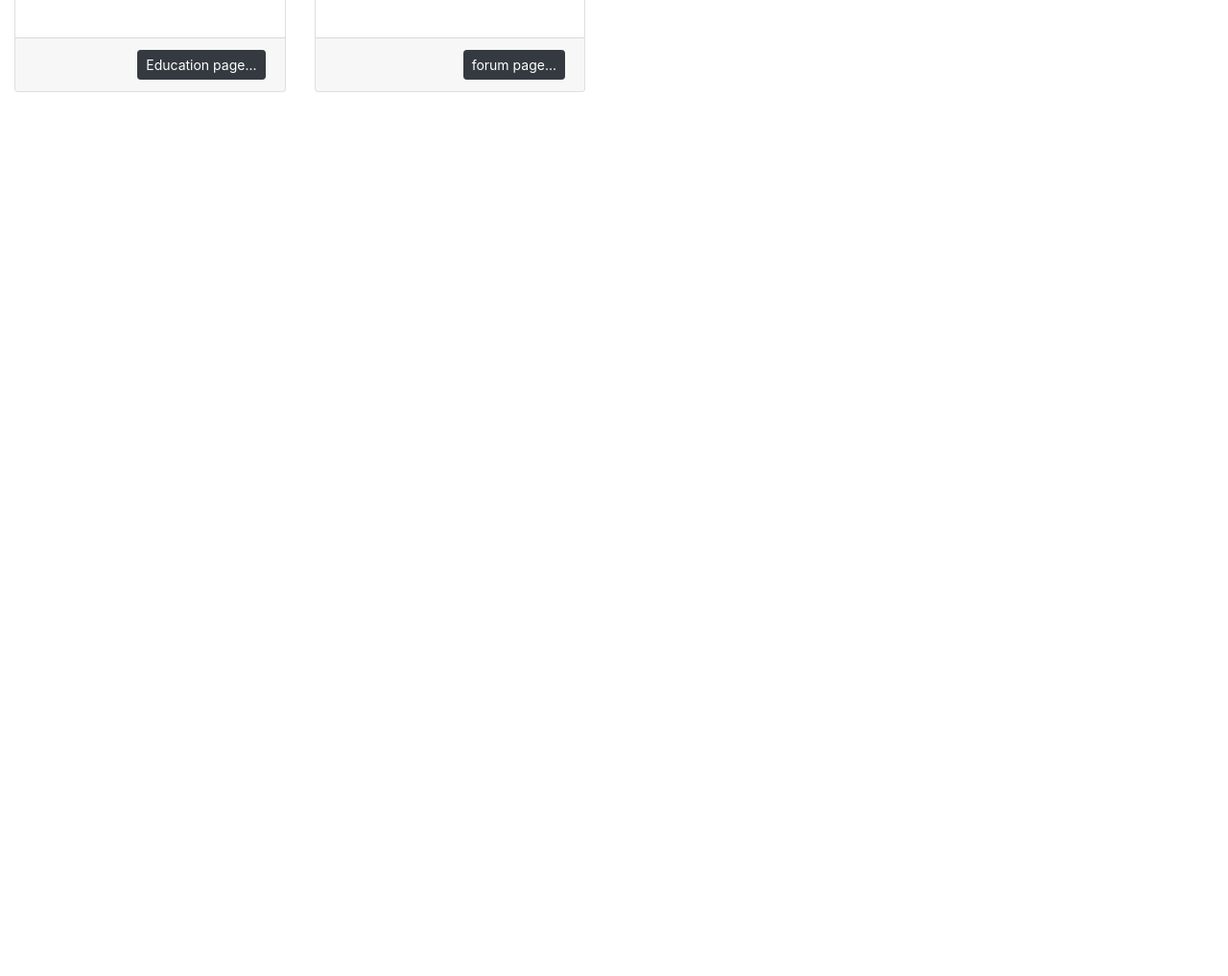
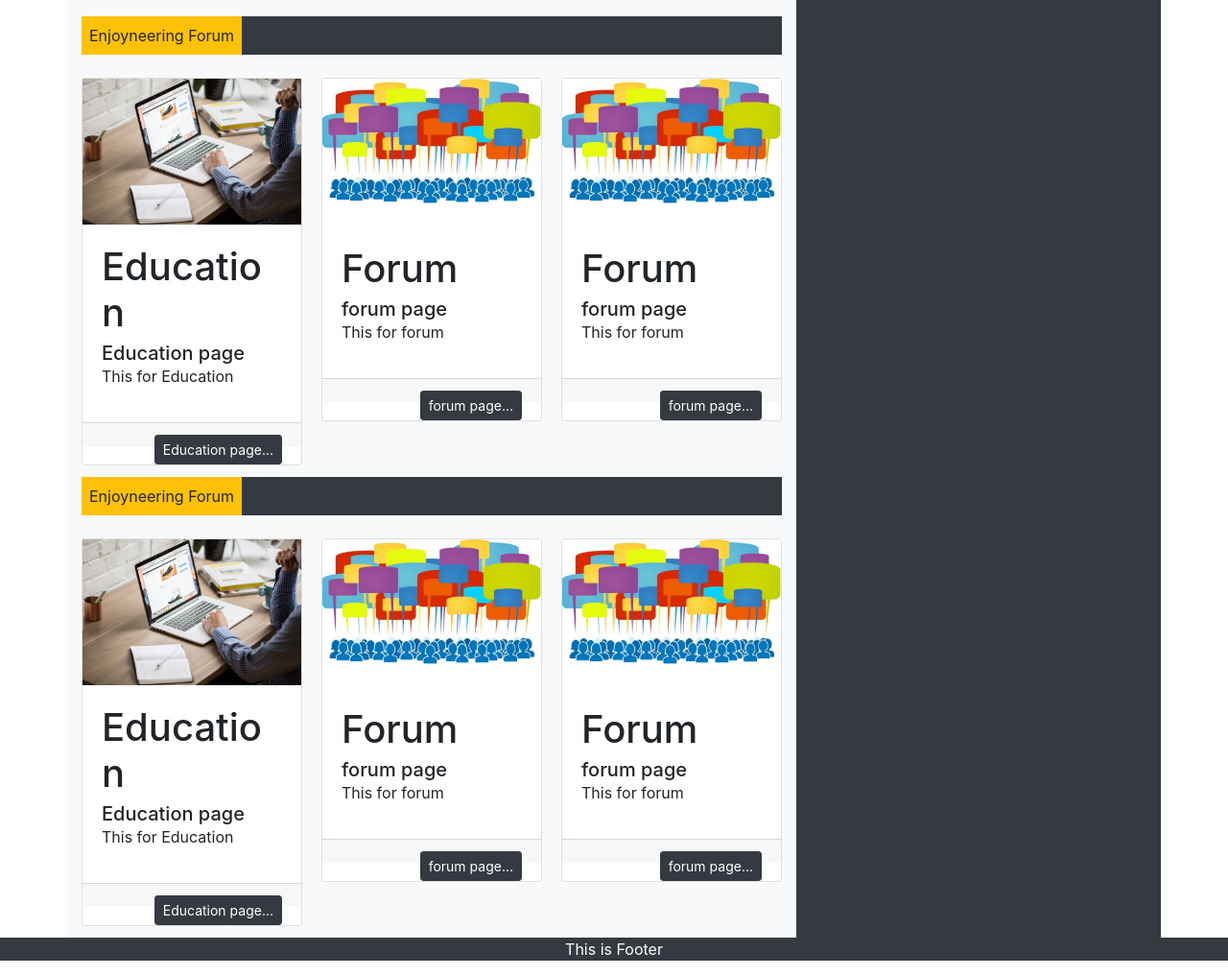
Before and after one commit to jakapatb/Enjoyneering, a PHP site: page / in a window 1280 px wide. Shown: the part 387-1404 px from the top of the page at 96% size. Before the commit the page ends 483 px from the top, so only its background shows below. Run offline with PHP 8.4, Linux system fonts and the light colour scheme.

Commit message:
footer หน้าแรกเปลี่ยนใหม่

```diff
--- a/footer.php
+++ b/footer.php
@@ -1,8 +1,7 @@
-<footer class="footer">
-
-
-
-
-
+<footer class="sticky-bottom ">
+<div class="bg-dark">
+<p class="text-white text-center">This is Footer
+</p>
+</div>
 
 </footer>
--- a/index.php
+++ b/index.php
@@ -9,18 +9,53 @@
     <script src="https://ajax.googleapis.com/ajax/libs/jquery/3.3.1/jquery.min.js"></script>
     <script src="https://cdnjs.cloudflare.com/ajax/libs/popper.js/1.14.0/umd/popper.min.js"></script>
     <script src="https://maxcdn.bootstrapcdn.com/bootstrap/4.1.0/js/bootstrap.min.js"></script>
-
+</head>
 
 <body>
     <?php
          include 'nav.php';
        ?>
-            <div class="container-fluid">
-                <!-- Top menu bar -->
+        <div class="container">
+            <!--left column-->
+            <div class="row bg-light">
+                <div class="col col-md-8" >
+                    <!-- Top slide  -->
+                    <div id="topCarousel" class="carousel slide " data-ride="carousel">
+                        <!-- Indicators -->
+                        <ul class="carousel-indicators">
+                            <li data-target="#topCarousel" data-slide-to="0" class="active"></li>
+                            <li data-target="#topCarousel" data-slide="1"></li>
+                        </ul>
+                        <!-- The slideshow -->
+                        <div class="carousel-inner">
+                            <div class="carousel-item active">
+                                <img src="img/test2.jpg" class=" img-responsive img-fluid" alt="test2">
+                            </div>
+                            <div class="carousel-item ">
+                                <img src="img/test1.jpg" class=" img-responsive img-fluid" alt="test1">
+                            </div>
+                        </div>
+
+                        <!-- Left and right controls -->
+                        <a class="carousel-control-prev" href="#topCarousel" data-slide="prev">
+       <span class="carousel-control-prev-icon"></span>
+   </a>
+                        <a class="carousel-control-next" href="#topCarousel" data-slide="next">
+       <span class="carousel-control-next-icon"></span>
+   </a>
+
+                    </div>
+                    <br>
+                    <!-- Top topics: -->
+                    <div class="d-flex flex-row bg-dark">
+                        <div class="p-2 bg-warning"> Enjoyneering Forum</div>
+                    </div>
+
 
                     <!-- Card frame -->
-                <div class="content row col-md-6 d-flex justify-content-center">
-                    <div class="card-deck">
+                    <div class="content">
+                        <br>
+                        <div class="card-columns">
                             <!--Card:Education -->
                             <div class="card">
                                 <img src="img/education.jpg" class="img-fluid" alt="Education">
@@ -48,10 +83,84 @@
                                 <div class="card-footer"> <a class="btn btn-dark  btn-sm float-right" href="foum.php">forum page...</a> </div>
 
                             </div>
+                            <!--Card:Forum -->
+                            <div class="card">
+
+                                <img src="img/forum.jpg" class="img-fluid" alt="forum">
+                                <div class="card-body">
+                                    <br>
+                                    <h1 class="card-title">Forum</h1>
+                                    <h5 class="card-subtitle">forum page</h5>
+                                    <p>This for forum</p>
+                                </div>
+                                <div class="card-footer"> <a class="btn btn-dark  btn-sm float-right" href="foum.php">forum page...</a> </div>
+
+                            </div>
 
                         </div>
                     </div>
+
+
+                    <!-- Top topics: -->
+                    <div class="d-flex flex-row bg-dark">
+                        <div class="p-2 bg-warning"> Enjoyneering Forum</div>
                     </div>
+                    <!-- Card frame -->
+                    <div class="content">
+                        <br>
+                        <div class="card-columns">
+                            <!--Card:Education -->
+                            <div class="card">
+                                <img src="img/education.jpg" class="img-fluid" alt="Education">
+
+
+                                <div class="card-body">
+                                    <h1 class="card-title">Education</h1>
+                                    <h5 class="card-subtitle">Education page</h5>
+                                    <p>This for Education</p>
+
+                                </div>
+
+                                <div class="card-footer"><a class="btn btn-dark float-right btn-sm" href="education.php">Education page...</a></div>
+                            </div>
+                            <!--Card:Forum -->
+                            <div class="card">
+
+                                <img src="img/forum.jpg" class="img-fluid" alt="forum">
+                                <div class="card-body">
+                                    <br>
+                                    <h1 class="card-title">Forum</h1>
+                                    <h5 class="card-subtitle">forum page</h5>
+                                    <p>This for forum</p>
+                                </div>
+                                <div class="card-footer"> <a class="btn btn-dark  btn-sm float-right" href="foum.php">forum page...</a> </div>
+
+                            </div>
+                            <!--Card:Forum -->
+                            <div class="card">
+
+                                <img src="img/forum.jpg" class="img-fluid" alt="forum">
+                                <div class="card-body">
+                                    <br>
+                                    <h1 class="card-title">Forum</h1>
+                                    <h5 class="card-subtitle">forum page</h5>
+                                    <p>This for forum</p>
+                                </div>
+                                <div class="card-footer"> <a class="btn btn-dark  btn-sm float-right" href="foum.php">forum page...</a> </div>
+
+                            </div>
+
+                        </div>
+                    </div>
+
+
+                </div>
+
+<!-- Right columns-->
+                <div class="col col-xl-4 bg-dark"></div>
+            </div>
+        </div>
+
     <?php
 
 include 'footer.php';
```
Also changed, not shown: img/test1.jpg (added), 1 other file. Lines whose indentation alone changed are shown as unchanged.
